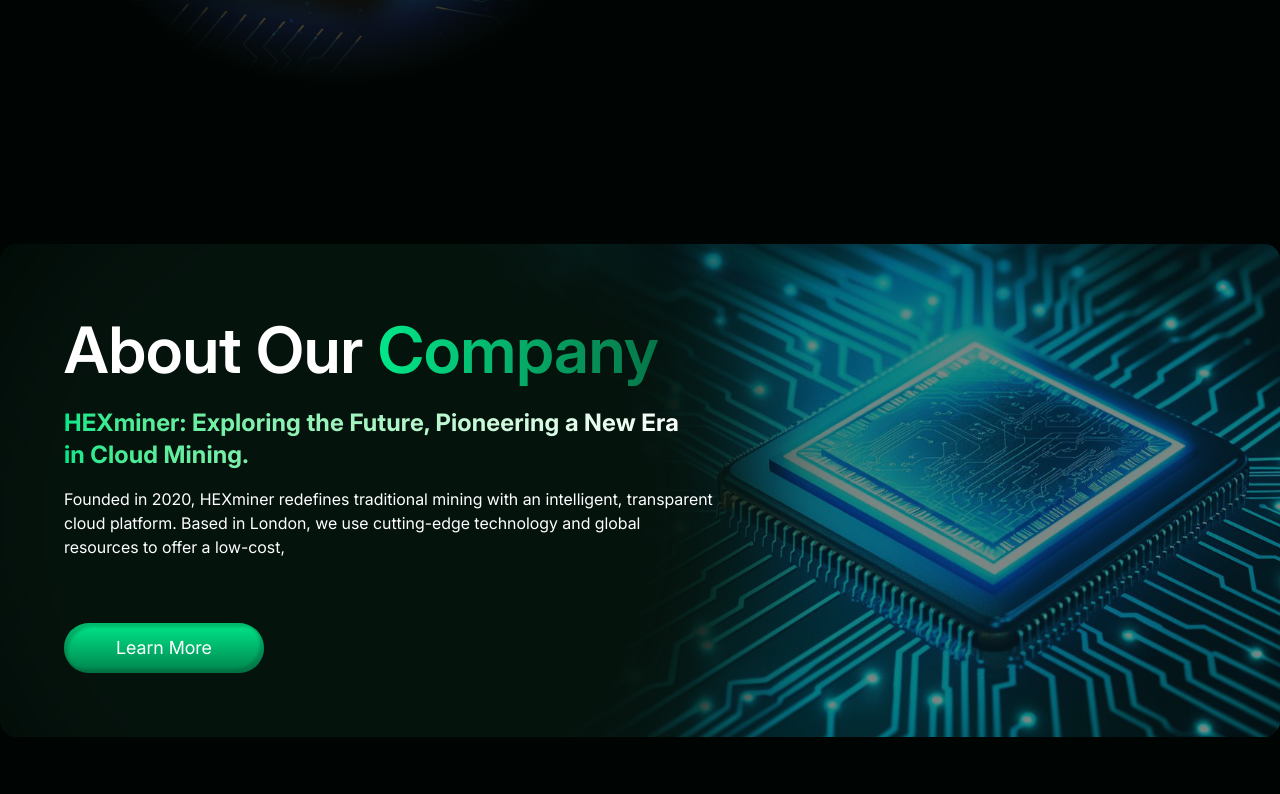
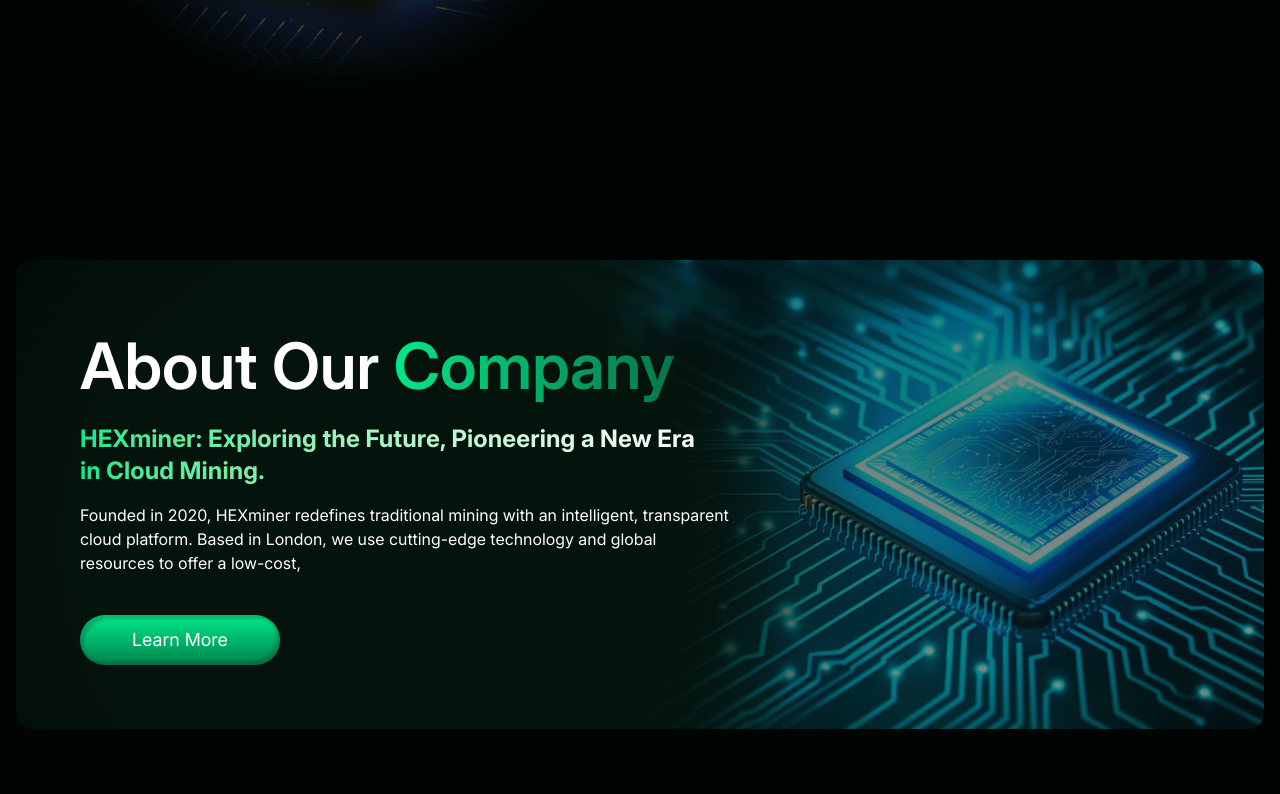
Before and after one commit to Nafiz-Al-Turabi/Mining-token-front-end, a Next.js app: page / in a window 1280 px wide. Shown: the part 8466-9260 px from the top of the page. Built offline with nearby package versions, Linux system fonts and the light colour scheme.

Commit message:
Mobile responsive added on About Our Company

```diff
--- a/components/features/Home/AboutCompany/AboutCompany.tsx
+++ b/components/features/Home/AboutCompany/AboutCompany.tsx
@@ -1,38 +1,45 @@
 import React from "react";
 import aboutcompanyimage from "@/public/images/homeImages/about-bg.jpg";
+import Image from "next/image";
 
 const AboutCompany = () => {
   return (
-    <div className="bg-[#000503] pb-25">
+    <div className="bg-[#000503] pb-25 p-4">
       <div
-        style={{
-          backgroundImage: `url(${aboutcompanyimage.src})
-              `,
-        }}
-        className="max-w-[1320px] mx-auto flex flex-col justify-between gap-16 bg-position-[center_left_16rem] bg-no-repeat  rounded-2xl p-16 pl relative overflow-hidden"
+        // style={{
+        //   backgroundImage: `url(${aboutcompanyimage.src})
+        //       `,
+        // }}
+        className="max-w-[1320px] h-[80vh] md:h-[60vh] lg:h-auto mx-auto flex flex-col lg:flex-row-reverse justify-between gap-16 bg-position-[center_left_16rem] bg-no-repeat  rounded-2xl lg:p-16 p-4 relative overflow-hidden"
       >
-        <div className="absolute inset-0 bg-[#05130d]/50"></div>
-        <div className="h-[800px] w-[800px] bg-[#05130d] absolute -top-1/4 -left-10 rounded-full blur-[50px]"></div>
+        <div className="absolute inset-0 bg-[#05130d]/50 z-20"></div>
+        <div className="hidden lg:block h-[800px] w-[800px] bg-[#05130d] absolute -top-1/4 -left-10 rounded-full blur-[50px] z-20"></div>
+        <div className="lg:hidden absolute h-[200px] w-[500px] md:w-full z-20 bg-[#05130d] -left-10 md:left-0 md:bottom-0 bottom-30 md:blur-2xl blur-xl"></div>
         <div>
-          <h1 className="sm:w-[20ch]  text-2xl sm:text-[2.5rem] lg:text-[4rem] font-semibold text-white leading-[130%] relative z-10">
+          <Image src="/images/homeImages/about-bg.jpg" width={500} height={1000} alt="" className="absolute -top-50 left-8 md:left-0 md:-top-36 lg:top-0 lg:left-100 z-0 w-full h-full object-contain md:object-cover scale-[2.5] md:scale-100" />
+        </div>
+        <div>
+          <div>
+            <h1 className="sm:w-[20ch]  text-2xl sm:text-[2.5rem] lg:text-[4rem] font-semibold text-white leading-[130%] relative z-30">
               About Our{" "}
               <span className="bg-gradient-to-l from-[#067549] to-[#00E889] bg-clip-text text-transparent">
                 Company
               </span>
             </h1>
-          <p className="md:w-[40ch] text-transparent bg-gradient-to-r from-[#00E889] to-[#ffffff] bg-clip-text text-base lg:text-2xl font-bold tracking-[0.12px] mt-4 relative z-10">
+            <p className="md:w-[40ch] text-transparent bg-gradient-to-r from-[#00E889] to-[#ffffff] bg-clip-text text-base lg:text-2xl font-bold tracking-[0.12px] mt-4 relative z-30">
               HEXminer: Exploring the Future, Pioneering a New Era in Cloud
               Mining.
             </p>
-          <p className="text-base md:w-[65ch] text-white mt-4 relative z-10">
+            <p className="text-sm md:text-base md:w-[65ch] text-white mt-4 relative z-30">
               Founded in 2020, HEXminer redefines traditional mining with an
               intelligent, transparent cloud platform. Based in London, we use
               cutting-edge technology and global resources to offer a low-cost,
             </p>
           </div>
-        <button className="btn btn-primary w-50 relative z-10">
+          <button className="btn btn-primary w-50 relative z-30 mt-10">
             Learn More
           </button>
+        </div>
       </div>
     </div>
   );
```
Lines whose indentation alone changed are shown as unchanged.
